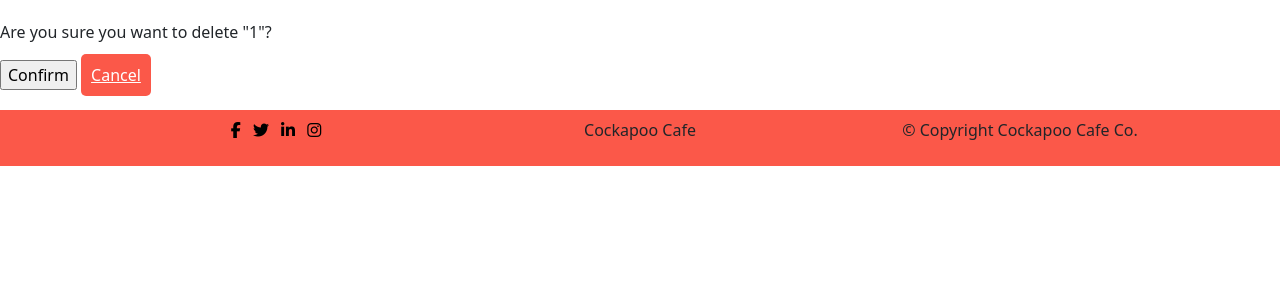
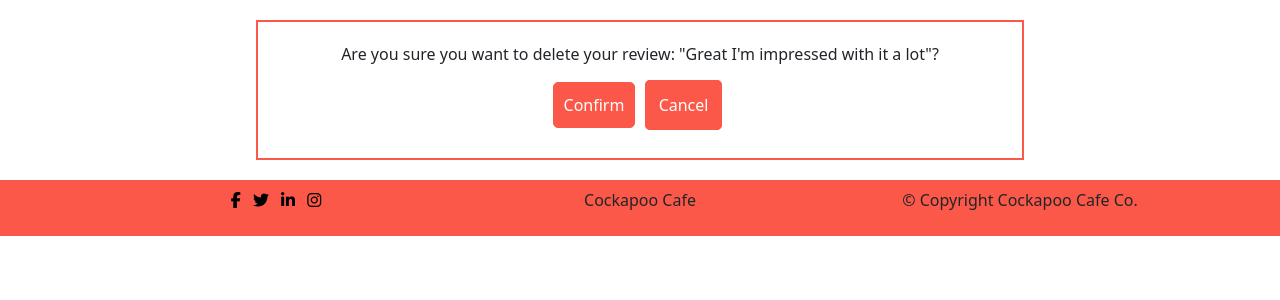
Before and after one commit to Steven-Dawson18/cockapoo-cafe, a Django app: page /review/delete_review/1/ in a window 1280 px wide. Shown: the part 82-382 px from the top of the page. Run offline with Django 3.2, Linux system fonts and the light colour scheme; a user stored in the database is signed in; data comes from the database, SQL or seed files in the repository; both versions use the stored data as it was after the commit; some libraries are stand-ins or nearby versions.

Commit message:
Add delete view template style

```diff
--- a/reservation/templates/reservation/delete_reservation.html
+++ b/reservation/templates/reservation/delete_reservation.html
@@ -4,9 +4,9 @@
 
 {% block content %}
 
-<form method="post">{% csrf_token %}
-    <p>Are you sure you want to delete "{{ res.id }}"?</p>
-    <input type="submit" value="Confirm">
+<form class="delete-form" method="post">{% csrf_token %}
+    <p>Are you sure you want to delete your reservation?</p>
+    <input class="menu-btn" type="submit" value="Confirm">
     <a class="menu-btn cancel-btn" href="{% url 'reservation' %}">Cancel</a>
 
 </form>
--- a/review/templates/review/delete_review.html
+++ b/review/templates/review/delete_review.html
@@ -2,15 +2,12 @@
 
 {% load static%}
 
-{% load crispy_forms_tags %}
-
 {% block content %}
 
-<form method="post">{% csrf_token %}
-    <p>Are you sure you want to delete "{{ review.id }}"?</p>
-    <input type="submit" value="Confirm">
-    <a class="menu-btn" href="{% url 'review' %}">Cancel</a>
-
+<form class="delete-form" method="post">{% csrf_token %}
+    <p>Are you sure you want to delete your review: "{{ review.title }}"?</p>
+    <input class="menu-btn" type="submit" value="Confirm">
+    <a class="menu-btn cancel-btn" href="{% url 'review' %}">Cancel</a>
 </form>
 
 
--- a/review/templates/review/review.html
+++ b/review/templates/review/review.html
@@ -6,7 +6,7 @@
 
 {% block content %}
 
-  <h1 class="title">Review Page</h1>
+  <h1 class="title">This is what people are saying about us</h1>
   {% if user.is_authenticated %}
     <p class="leave-review"><a class="menu-btn" href="{% url 'create_review' %}">Leave a Review</a></p>
   {% else %}
@@ -36,7 +36,9 @@
           <p class="card-text">{{ review.body }}</p>
           <p class="card-text"><small class="text-muted">{{ review.author }} | {{ review.created_on }}</small></p>
           {%if review.author == request.user%}
-            <a class="menu-btn">Reject Review</a>
+            {% if request.user.is_superuser %}
+              <a class="menu-btn">Reject Review</a>
+            {%endif%}
             <a href="{% url 'update_review' review.id %}" class="menu-btn">Update Review</a>
             <a href="{% url 'delete_review' review.id %}" class="menu-btn">Delete Review</a>
           {%endif%}
--- a/static/css/style.css
+++ b/static/css/style.css
@@ -162,15 +162,24 @@ Menu
 .menu-btn {
   background-color: #fb5849;
   color: #fff;
-  border-color: #fb5849;
+  border: 1px solid #fb5849;
   padding: 10px;
   border-radius: 5px;
   margin-bottom: 10px;
+  margin-right: 5px;
+  text-decoration: none;
+}
+
+.menu-btn:hover{
+  background-color: #fff;
+  color: #fb5849;
+  border: 1px solid #fb5849;
 }
 
 .cancel-btn {
-  padding: 15px;
+  padding: 13px;
   text-decoration: none;
+  margin-bottom: 10px;
 }
 
 /*
@@ -285,3 +294,11 @@ Reservation
   border: 2px solid #fb5849;
   text-align: center;
 }
+
+.delete-form {
+  width: 60%;
+  margin: 0 auto;
+  padding: 20px;
+  border: 2px solid #fb5849;
+  text-align: center;
+}
--- a/templates/account/login.html
+++ b/templates/account/login.html
@@ -31,7 +31,7 @@
 
       {% else %}
       <p>{% blocktrans %}If you have not created an account yet, then please
-      <a href="{{ signup_url }}">sign up</a> first.{% endblocktrans %}</p>
+      <a href="{{ signup_url }}">Register</a> first.{% endblocktrans %}</p>
       {% endif %}
 
       <form class="login" method="POST" action="{% url 'account_login' %}">
@@ -40,8 +40,8 @@
         {% if redirect_field_value %}
         <input type="hidden" name="{{ redirect_field_name }}" value="{{ redirect_field_value }}" />
         {% endif %}
-        <a class="button secondaryAction" href="{% url 'account_reset_password' %}">{% trans "Forgot Password?" %}</a>
         <button class="menu-btn" type="submit">{% trans "Sign In" %}</button>
+        <a class="menu-btn cancel-btn" href="{% url 'home' %}">Cancel</a>
       </form>
   </div>
 </div>
--- a/templates/account/logout.html
+++ b/templates/account/logout.html
@@ -17,6 +17,7 @@
       <input type="hidden" name="{{ redirect_field_name }}" value="{{ redirect_field_value }}"/>
       {% endif %}
       <button class="menu-btn" type="submit">{% trans 'Sign Out' %}</button>
+      <a class="menu-btn cancel-btn" href="{% url 'home' %}">Cancel</a>
     </form>
   </div>
 </div>
--- a/templates/account/signup.html
+++ b/templates/account/signup.html
@@ -8,7 +8,7 @@
 <div class="row">
   <div class="coll-12 auth">
 
-    <h1 class="title">{% trans "Sign Up" %}</h1>
+    <h1 class="title">{% trans "Register" %}</h1>
 
     <p>{% blocktrans %}Already have an account? Then please <a href="{{ login_url }}">sign in</a>.{% endblocktrans %}</p>
 
@@ -18,7 +18,8 @@
       {% if redirect_field_value %}
       <input type="hidden" name="{{ redirect_field_name }}" value="{{ redirect_field_value }}" />
       {% endif %}
-      <button class="menu-btn" type="submit">{% trans "Sign Up" %} &raquo;</button>
+      <button class="menu-btn" type="submit">{% trans "Register" %} &raquo;</button>
+      <a class="menu-btn cancel-btn" href="{% url 'home' %}">Cancel</a>
     </form>
 
   </div>
--- a/templates/base.html
+++ b/templates/base.html
@@ -22,7 +22,7 @@
           <div class="collapse navbar-collapse" id="navbarSupportedContent">
             <ul class="navbar-nav me-auto mb-2 mb-lg-0">
               <li class="nav-item">
-                <a class="nav-link active" aria-current="page" href="/">Home</a>
+                <a class="nav-link active" aria-current="page" href="{% url 'home' %}">Home</a>
               </li>
               {% if user.is_authenticated %}
               <li class="nav-item">
@@ -57,6 +57,13 @@
                 </ul>
               </li>
               {% endif %}
+              <!-- {% if request.user.is_superuser %}
+                  <li class="nav-item">
+                      <a class="nav-link" href="">Manage Reservations
+                          <span class="notification"><i class="far fa-bell"></i> {{count}}</span>
+                      </a>
+                  </li>
+               {% endif %} -->
           </div>
         </div>
       </nav>
@@ -110,7 +117,7 @@
     <script src="https://kit.fontawesome.com/c7dbda0798.js" crossorigin="anonymous"></script>
     <!-- Bootstrap js script -->
     <script src="https://cdn.jsdelivr.net/npm/bootstrap@5.1.3/dist/js/bootstrap.bundle.min.js" integrity="sha384-ka7Sk0Gln4gmtz2MlQnikT1wXgYsOg+OMhuP+IlRH9sENBO0LRn5q+8nbTov4+1p" crossorigin="anonymous"></script>
-    <!-- Javascript for messages timeout-->
+    <!-- Javascript for messages timeout -->
      <script>
       setTimeout(function () {
           let messages = document.getElementById('msg');
```
Also changed, not shown: reservation/notification.py (added, +12 -0 lines), reservation/templates/reservation/reservation.html (+4 -4 lines), reservation/views.py (+23 -5 lines), templates/email_base.html (+22 -1 lines), db.sqlite3.
